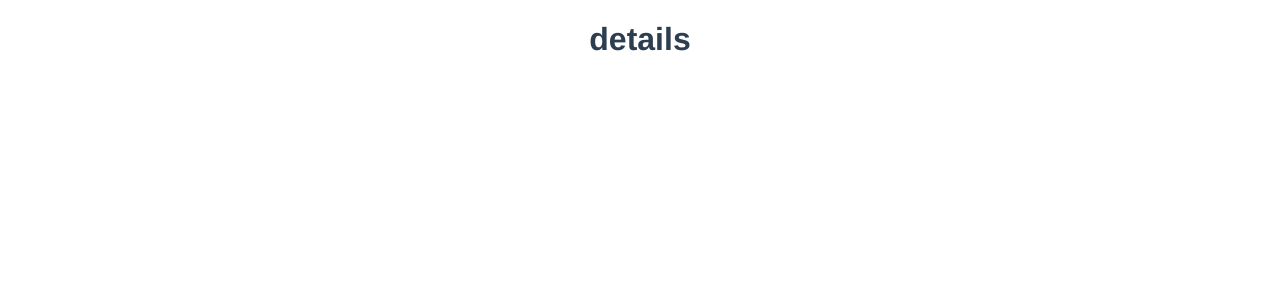
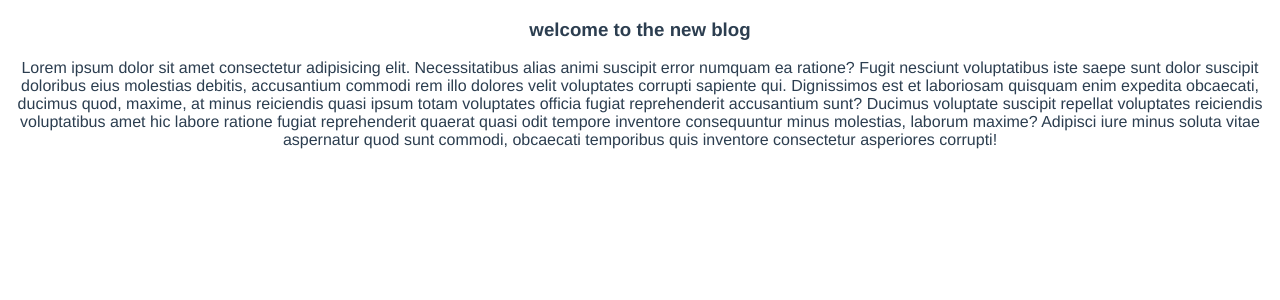
Before and after one commit to Lu-Smith/vue_blog, a Vue app: page /posts/1 in a window 1280 px wide. Shown: the top 300 px of the page. Built offline with nearby package versions, Linux system fonts and the light colour scheme; data requests are answered from the project's data file.

Commit message:
Updated Details.vue and getPost.js

```diff
--- a/src/components/PostList.vue
+++ b/src/components/PostList.vue
@@ -13,7 +13,7 @@ import SinglePost from './SinglePost.vue'
 export default {
     props: ['posts'],
     components: { SinglePost },
-    setup(props) {
+    setup() {
         onMounted(() => console.log('component mounted'))
         onUnmounted(() => console.log('component unmounted'))
         onUpdated(() => console.log('component updated'))
--- /dev/null
+++ b/src/composables/getPost.js
@@ -0,0 +1,24 @@
+import {ref}  from 'vue'
+
+const getPost = (id) => {
+    const post = ref()
+    const error = ref(null)
+
+    const load = async() => {
+      try {
+        let data = await fetch('http://localhost:3000/posts/' + id)
+        if(!data.ok) {
+          throw Error('that post does not exist')
+        }
+        post.value = await data.json()
+      }
+      catch(err) {
+        error.value = err.message
+        console.log(error.value)
+      }
+    }
+
+    return { post, error, load}
+}
+
+export default getPost
--- a/src/views/Details.vue
+++ b/src/views/Details.vue
@@ -1,9 +1,23 @@
 <template>
-  <h1>details</h1>
+    <div v-if="error">{{ error }}</div>
+    <div v-if="post" class="post">
+    <h3>{{ post.title }}</h3>
+    <p class="pre">{{ post.body }}</p>
+    </div>
 </template>
 
 <script>
+import getPost from '../composables/getPost';
+
 export default {
+    props: ['id'],
+    setup(props) {
+        const { post, error, load } = getPost(props.id)
+
+        load()
+
+        return { post, error }
+    }
 
 }
 </script>
```
